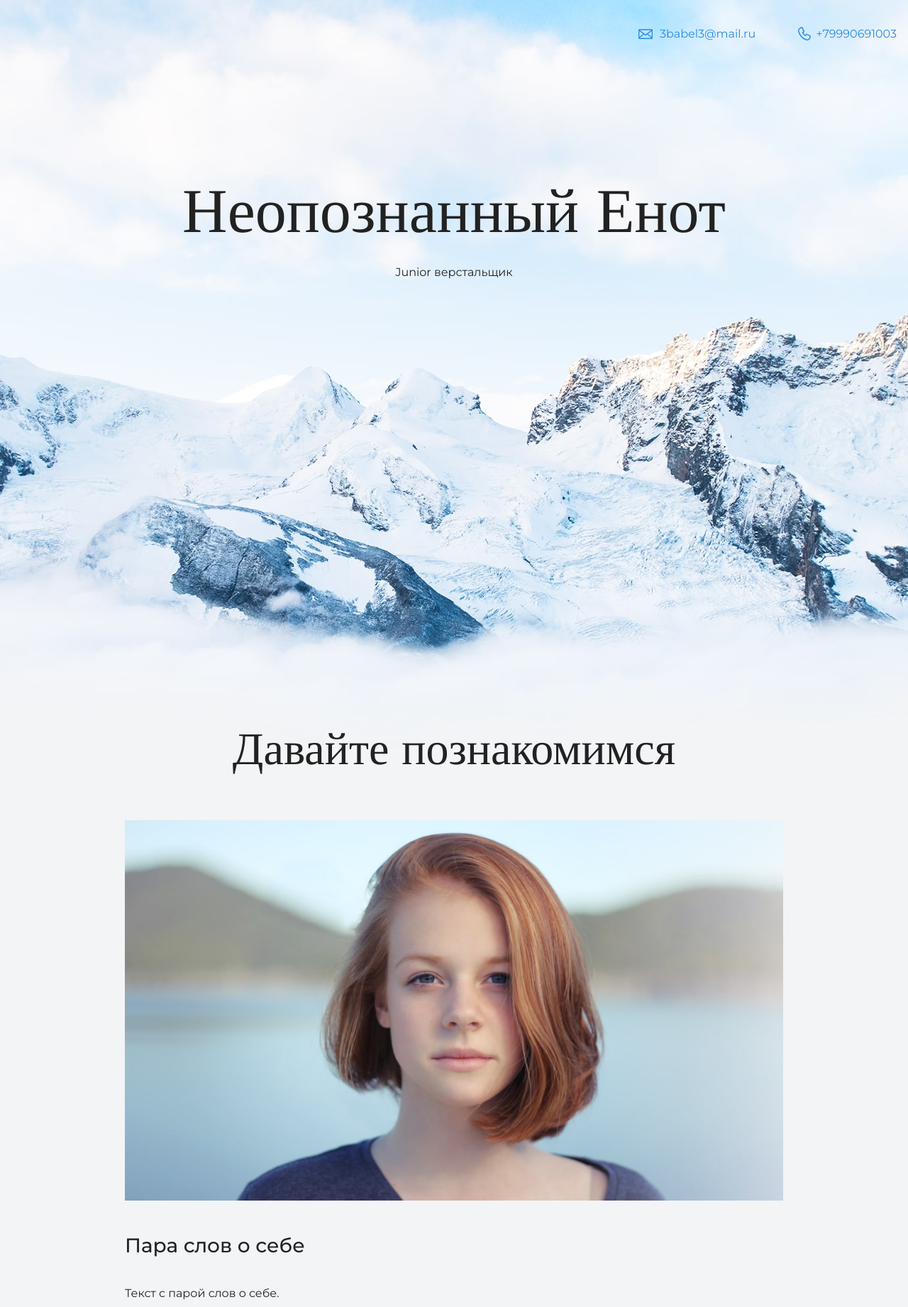
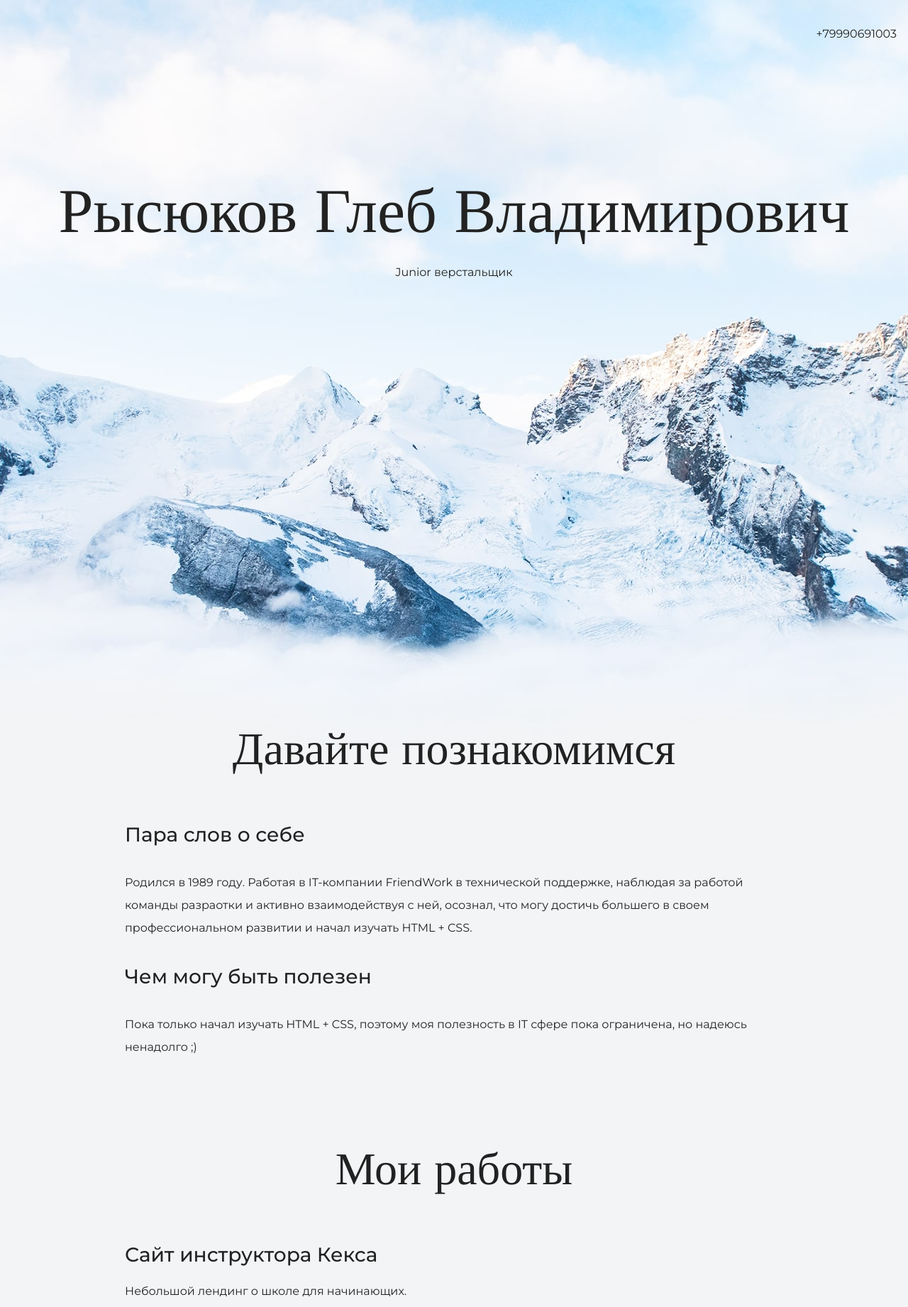
Before and after one commit to PadavanGleb/my-site, a plain HTML site: page index.html in a window 1280 px wide. Shown: the top 1842 px of the page at 71% size. Drawn offline with nearby package versions, Linux system fonts and the light colour scheme.

Commit message:
Add files via upload
Загружаю новый HTML файл

```diff
--- a/index.html
+++ b/index.html
@@ -3,67 +3,40 @@
   <head>
     <meta charset="UTF-8">
     <link rel="stylesheet" href="style.css">
-    <link href="https://fonts.googleapis.com/css?family=Montserrat:400,500,700|Old+Standard+TT&display=swap&subset=cyrillic" rel="stylesheet">
-    <title>Портфолио Junior верстальщика</title>
+	<link href="https://fonts.googleapis.com/css?family=Montserrat:400,500,700|Old+Standard+TT&display=swap&subset=cyrillic" rel="stylesheet">
+    <title><div class="container">Портфолио Junior верстальщика</div></title>
   </head>
 
   <body>
     <header class="page-header">
-      <div class="container">
-
-        <a  class="header-email" href="mailto:3babel3@mail.ru">3babel3@mail.ru</a>
-
-        <a class="header-phone" href="tel:+79990691003">+79990691003</a>
-      </div>
+      <div class="container">+79990691003</div>
     </header>
 
     <section class="hero-image">
-
-      <h1 class="heading"><div class="container">Неопознанный Енот</div></h1>
+      <h1 class="heading"><div class="container">Рысюков Глеб Владимирович</div></h1>
       <p><div class="container">Junior верстальщик</div></p>
-
     </section>
 
     <section class="intro">
-
-
-
       <h2 class="subheading"><div class="container">Давайте познакомимся</div></h2>
-      <figure class="user-image">
-        <img src="files/user.jpg" width="928" height="536" alt="Фотография Неопознанного Енота">
-      </figure>
       <h3><div class="container">Пара слов о себе</div></h3>
-      <p><div class="container">Текст с парой слов о себе.</div></p>
+      <p><div class="container">Родился в 1989 году. Работая в IT-компании FriendWork в технической поддержке, наблюдая за работой команды разраотки и активно взаимодействуя с ней, осознал, что могу достичь большего в своем профессиональном развитии и начал изучать HTML + CSS.</div></p>
       <h3><div class="container">Чем могу быть полезен</div></h3>
-      <p><div class="container">Текст о том, чем могу быть полезен.</div></p>
-    </div>
-
+      <p> <div class="container">Пока только начал изучать HTML + CSS, поэтому моя полезность в IT сфере пока ограничена, но надеюсь ненадолго ;) </div></p>
     </section>
 
     <section class="portfolio">
-
-      <div class="container">
       <h2 class="subheading"><div class="container">Мои работы</div></h2>
-      <figure class="project-image">
-      <img src="files/project.jpg" widht="928" height="536" alt="Сайт инструктора Кекса">
-      </figure>
-      <a class="button" href="source/project/index.html">Открыть страницу </a>
 
       <h3><div class="container">Сайт инструктора Кекса</div></h3>
       <p><div class="container">Небольшой лендинг о школе для начинающих.</div></p>
 
       <h3><div class="container">Блог начинающего верстальщика</div></h3>
       <p><div class="container">Статический блог про обучение HTML и CSS.</div></p>
-    </div>
     </section>
 
     <footer class="page-footer">
-      <div class="container">Контакты в подвале
-        <a class="footer-email" href="mailto:3babel3@mail.ru">3babel3@mail.ru</a>
-        <a class="footer-phone" href="tel:+79990691003">+79990691003</a>
-
-
-      </div>
+      <div class="container">+79990691003</div>
     </footer>
   </body>
 </html>
```
